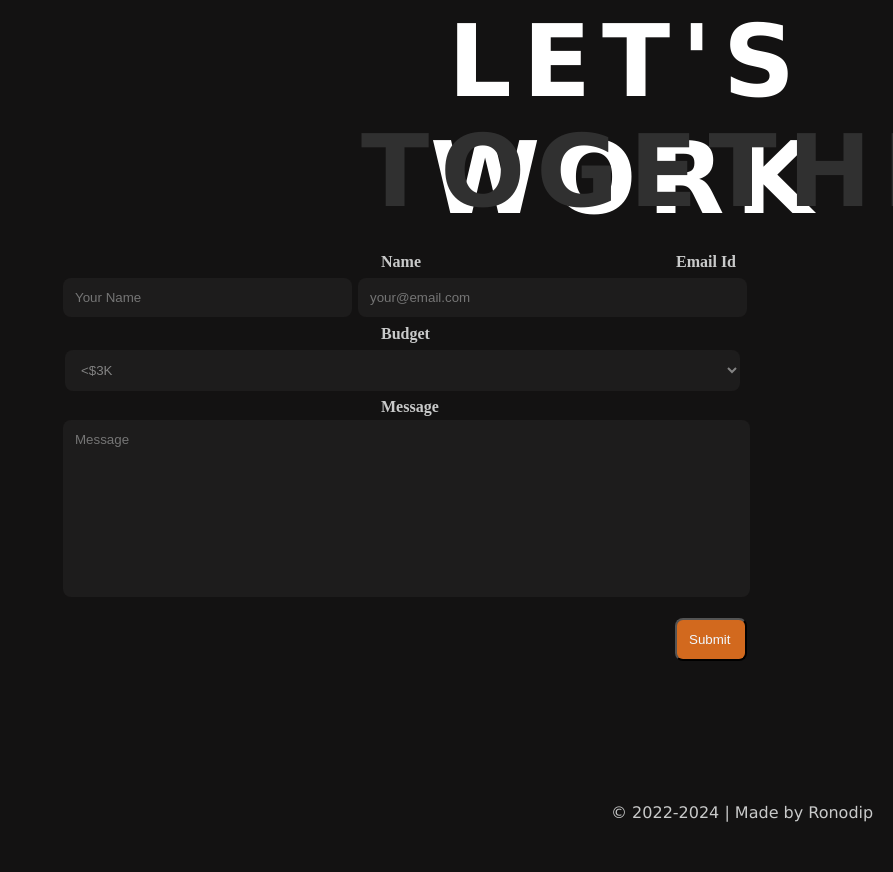
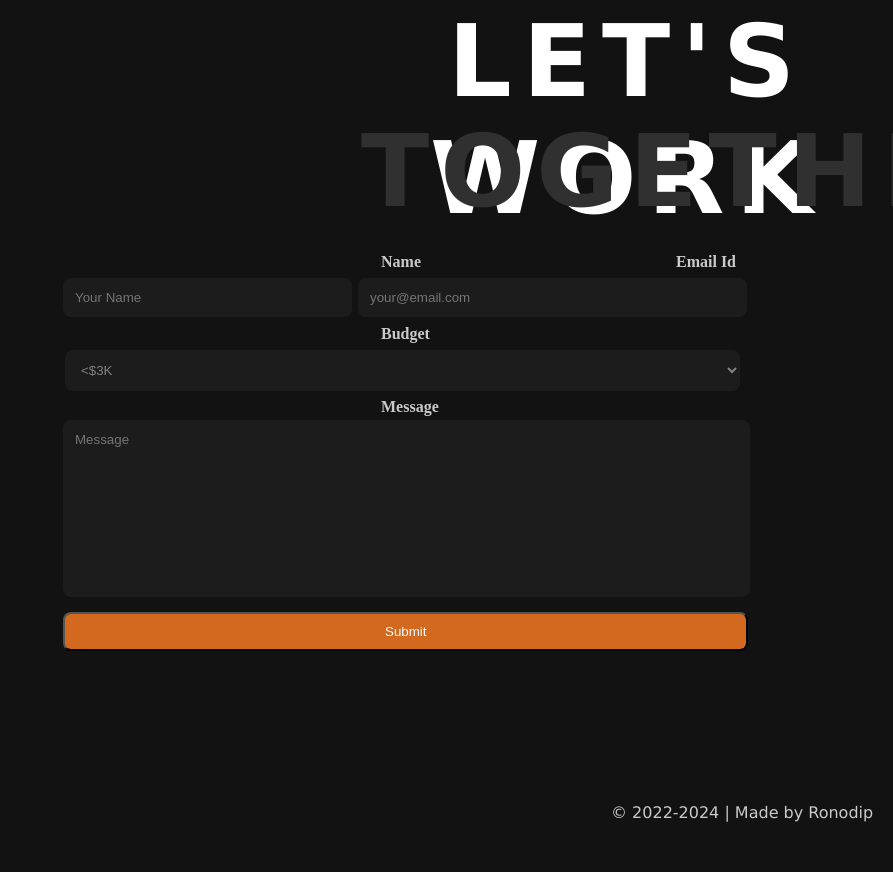
Before and after one commit to Roni-js/Portfolio, a plain HTML site: page index.html in a window 1280 px wide. Shown: the part 3278-4150 px from the top of the page, without its empty margins (387-1280 px from the left). Drawn offline with Linux system fonts and the light colour scheme; a web font is replaced by a local one.

Commit message:
Update style.css

```diff
--- a/style.css
+++ b/style.css
@@ -966,11 +966,14 @@ font-family: 'Segoe UI', Tahoma, Geneva, Verdana, sans-serif;
   color: aliceblue;
   background-color: chocolate;
   border-radius: 8px;
-  padding: 12px;
-  padding-right: 15px;
+  padding: 51px;
+  padding-bottom: 10px;
+  padding-top: 10px;
+  padding-right: 320px;
+  padding-left: 320px;
   position: absolute;
-  margin-top: 3265px;
-  margin-left: 422px;
+  margin-top: 3259px;
+  margin-left: -190px;
 }
 #submit:hover{
   background-color: rgb(236, 85, 30)
```
